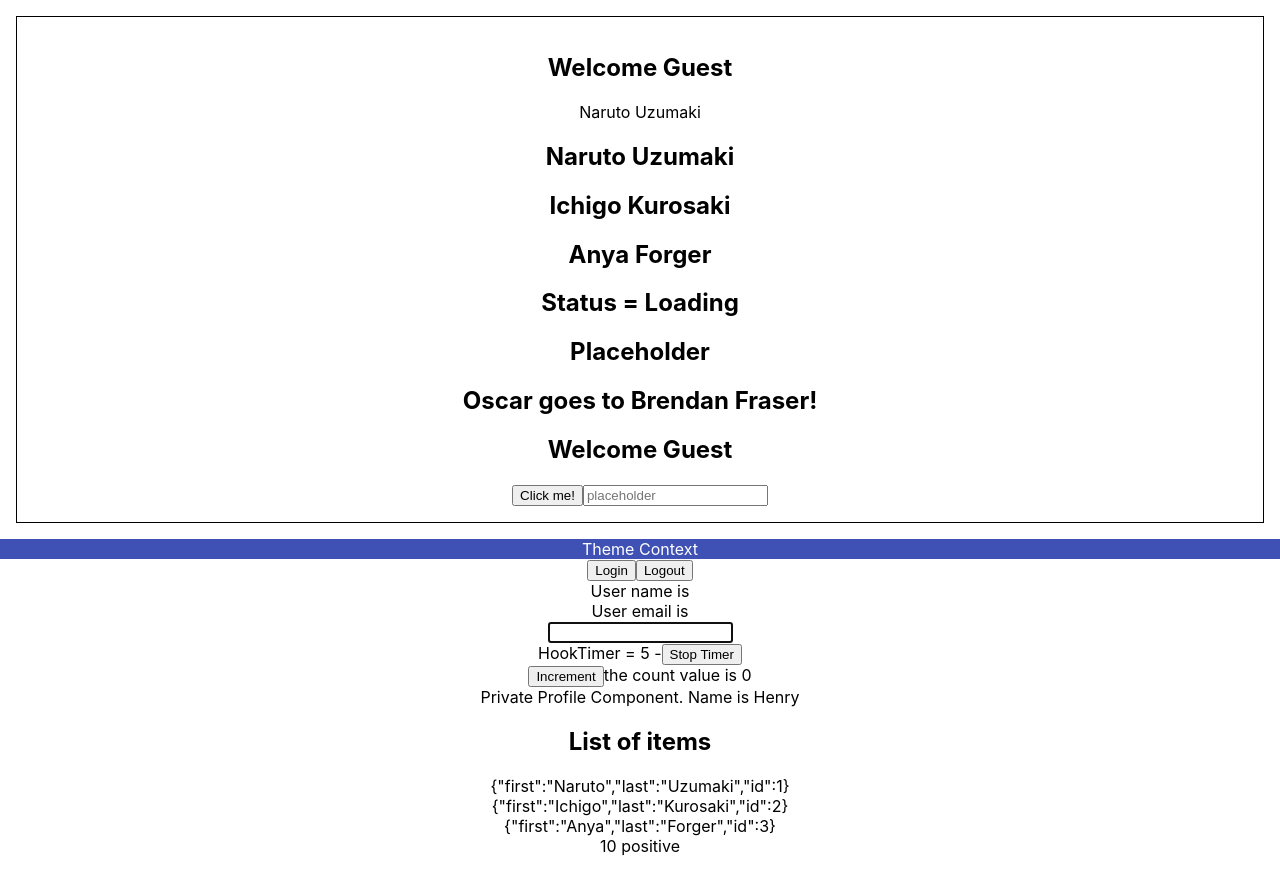
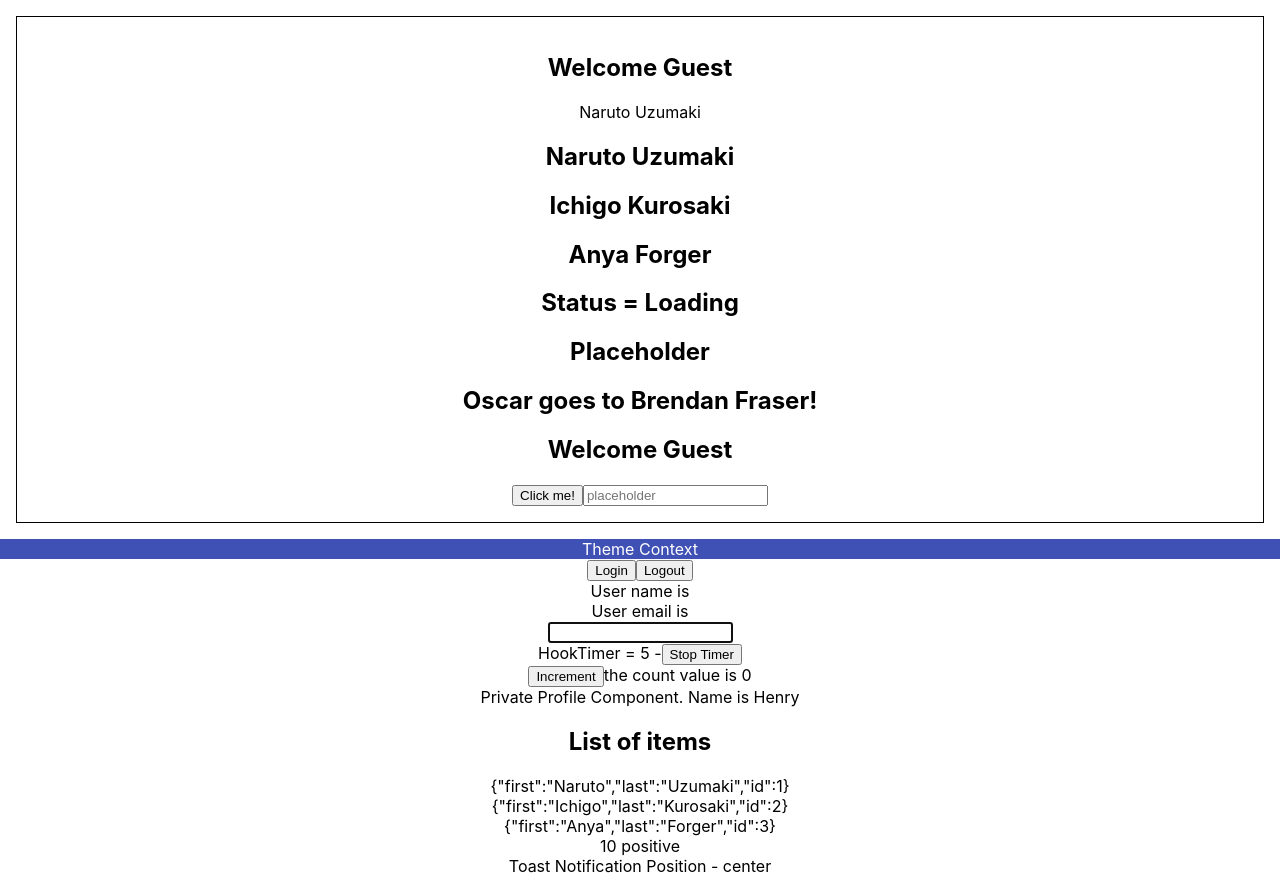
Before and after one commit to henryrding/practice, a React (Create React App) app in the folder typescript1/my-app/: page / in a window 1280 px wide. Built offline with nearby package versions, Linux system fonts and the light colour scheme; the HTML template or start-up script is replaced by a standard one.

Commit message:
template literal types and exclude.

```diff
--- a/typescript1/my-app/src/App.tsx
+++ b/typescript1/my-app/src/App.tsx
@@ -19,6 +19,7 @@
 import { MutableRef } from './components/ref/MutableRef';
 import { RandomNumber } from './components/restriction/RandomNumber';
 import { Status } from './components/Status';
+import { Toast } from './components/templateliterals/Toast';
 
 function App() {
   const personName = {
@@ -98,6 +99,7 @@
         onClick={(item) => console.log(item)}
       />
       <RandomNumber value={10} isPositive />
+      <Toast position="center" />
     </div>
   );
 }
--- /dev/null
+++ b/typescript1/my-app/src/components/templateliterals/Toast.tsx
@@ -0,0 +1,18 @@
+/**
+ * Position prop can be one of
+ * "left-center" | "left-top" | "left-bottom" | "center" | "center-top" |
+ * "center-bottom" | "right-center" | "right-top" | "right-bottom"
+ */
+
+type HorizontalPosition = 'left' | 'center' | 'right';
+type VerticalPosition = 'top' | 'center' | 'bottom';
+
+type ToastProps = {
+  position:
+    | Exclude<`${HorizontalPosition}-${VerticalPosition}`, 'center-center'>
+    | 'center';
+};
+
+export const Toast = ({ position }: ToastProps) => {
+  return <div>Toast Notification Position - {position}</div>;
+};
```
